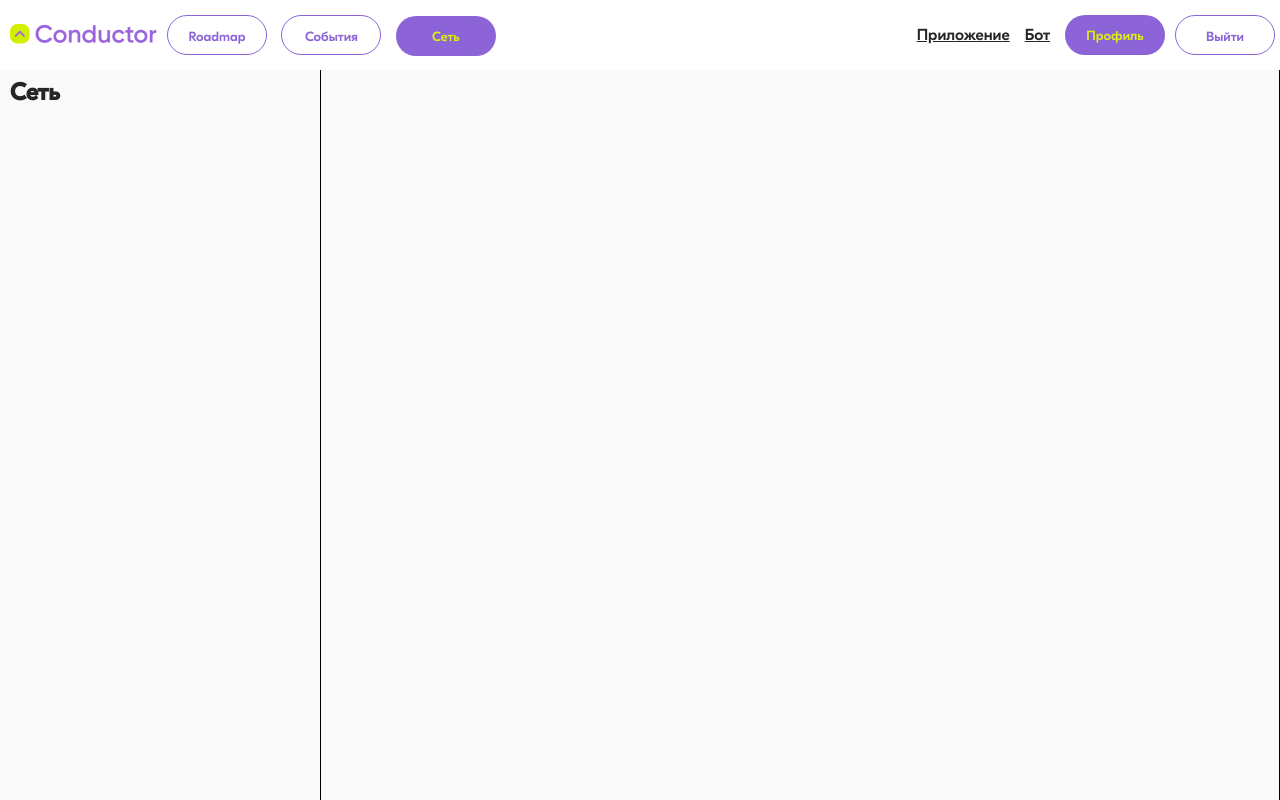
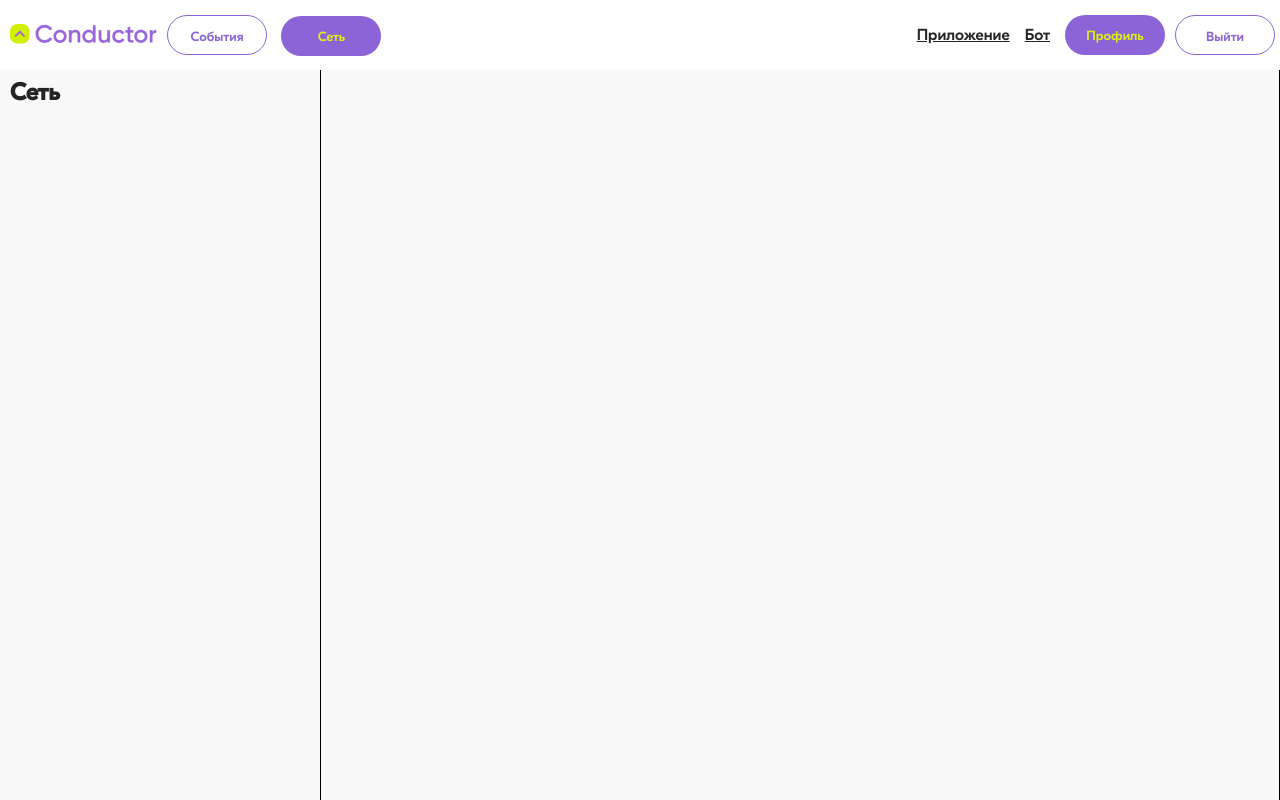
Before and after one commit to papergoldbag/conductor, a Python web app: template templates/network.html in a window 1280 px wide. Run offline with Jinja, Linux system fonts and the light colour scheme; the template is opened without the code that fills it, so the values that code supplies are empty.

Commit message:
no roadmap for super

```diff
--- a/static/js/events.js
+++ b/static/js/events.js
@@ -29,6 +29,9 @@ window.onload = () => {
             if (role === 'hr' || role === 'supervisor') {
                 document.querySelector('.header-links').innerHTML += `<a href="/adduser"><button class="secondary">Управление</button></a>`
             }
+            if (role === 'employee') {
+                document.querySelector('.header-links').innerHTML = `<a href="/roadmap"><button class="secondary">Roadmap</button></a>` + document.querySelector('.header-links').innerHTML
+            }
         })
     }
 
--- a/static/js/main.js
+++ b/static/js/main.js
@@ -310,6 +310,9 @@ window.onload = () => {
             if (role === 'hr' || role === 'supervisor') {
                 document.querySelector('.header-links').innerHTML += `<a href="/adduser"><button class="secondary">Управление</button></a>`
             }
+            if (role === 'employee') {
+                document.querySelector('.header-links').innerHTML = `<a href="/roadmap"><button class="secondary">Roadmap</button></a>` + document.querySelector('.header-links').innerHTML
+            }
         })
     }
 
--- a/static/js/network.js
+++ b/static/js/network.js
@@ -90,20 +90,20 @@ window.onload = () => {
                                         htm += `<div style='width: 13px; height: 13px; border-radius: 50%; background: tomato; margin-top: 4px;'></div>`
                                     }
                                 }
-                                htm += '<span>Сотрудник выполнил это задание</span>'
+                                htm += '<span style="color: #f0f0f0">Сотрудник выполнил это задание</span>'
                                 if (task.type === 'hr_confirmation') {
                                     htm += '<br><input data-index="'+task.index+'" class="hr-checkbox" type="checkbox"'
                                     if (task.is_confirmed_by_int_id !== null) htm += 'checked'
-                                    htm +='><b>Подтвердить выполнение задания</b>'
+                                    htm +='><b style="color: #f0f0f0">Подтвердить выполнение задания</b>'
                                 }
                             } else {
                                 htm += '>'
 
-                                htm += '<span>Сотрудник не выполнил это задание</span>'
+                                htm += '<span  style="color: #f0f0f0">Сотрудник не выполнил это задание</span>'
                                 if (task.type === 'hr_confirmation') {
                                     htm += '<br><input data-index="'+task.index+'" class="hr-checkbox" type="checkbox"'
                                     if (task.is_confirmed_by_int_id !== null) htm += 'checked'
-                                    htm +='><b>Подтвердить выполнение задания</b>'
+                                    htm +='><b style="color: #f0f0f0">Подтвердить выполнение задания</b>'
                                 }
                             }
                             //htm += ` style="color: white;">
@@ -247,6 +247,9 @@ window.onload = () => {
             } else {
                 isNotUser = false
             }
+            if (role === 'employee') {
+                document.querySelector('.header-links').innerHTML = `<a href="/roadmap"><button class="secondary">Roadmap</button></a>` + document.querySelector('.header-links').innerHTML
+            }
         })
     }
 
--- a/static/js/profile.js
+++ b/static/js/profile.js
@@ -65,6 +65,9 @@ window.onload = () => {
             if (role === 'hr' || role === 'supervisor') {
                 document.querySelector('.header-links').innerHTML += `<a href="/adduser"><button class="secondary">Управление</button></a>`
             }
+            if (role === 'employee') {
+                document.querySelector('.header-links').innerHTML = `<a href="/roadmap"><button class="secondary">Roadmap</button></a>` + document.querySelector('.header-links').innerHTML
+            }
         })
     }
 
--- a/static/js/shop.js
+++ b/static/js/shop.js
@@ -68,6 +68,9 @@ window.onload = () => {
             if (role === 'hr' || role === 'supervisor') {
                 document.querySelector('.header-links').innerHTML += `<a href="/adduser"><button class="secondary">Управление</button></a>`
             }
+            if (role === 'employee') {
+                document.querySelector('.header-links').innerHTML = `<a href="/roadmap"><button class="secondary">Roadmap</button></a>` + document.querySelector('.header-links').innerHTML
+            }
             document.querySelector("#balance").innerHTML += `<h1>Монет: ${data.coins}</h1>`
         })
     }
--- a/templates/adduser.html
+++ b/templates/adduser.html
@@ -21,7 +21,6 @@
                 </div> -->
                 <a style="margin-top: 4px" href="/"><img src="/static/img/logo.png" height="20px" style="margin-left: 10px; margin-top: 10px; margin-right: 5px;" alt="logo"/></a>
                 <div class="header-links">
-                    <a href="/roadmap"><button class="secondary">Roadmap</button></a>
                     <a href="/events"><button class="secondary">События</button></a>
                     <a href="/network"><button class="secondary">Сеть</button></a>
                     <a href="/adduser"><button class="primary">Управление</button></a>
--- a/templates/events.html
+++ b/templates/events.html
@@ -21,7 +21,6 @@
                 </div> -->
                 <a style="margin-top: 4px" href="/"><img src="/static/img/logo.png" height="20px" style="margin-left: 10px; margin-top: 10px; margin-right: 5px;" alt="logo"/></a>
                 <div class="header-links">
-                    <a href="/roadmap"><button class="secondary">Roadmap</button></a>
                     <a href="/events"><button class="primary">События</button></a>
                     <a href="/network"><button class="secondary">Сеть</button></a>
                     <!-- <a href="/adduser"><button class="secondary">Управление</button></a> -->
--- a/templates/network.html
+++ b/templates/network.html
@@ -21,7 +21,7 @@
                 </div> h -->
                 <a style="margin-top: 4px" href="/"><img src="/static/img/logo.png" height="20px" style="margin-left: 10px; margin-top: 10px; margin-right: 5px;" alt="logo"/></a>
                 <div class="header-links">
-                    <a href="/roadmap"><button class="secondary">Roadmap</button></a>
+                    <!-- <a href="/roadmap"><button class="secondary">Roadmap</button></a> -->
                     <a href="/events"><button class="secondary">События</button></a>
                     <a href="/network"><button class="primary">Сеть</button></a>
                     <!-- <a href="/adduser"><button class="secondary">Управление</button></a> -->
--- a/templates/profile.html
+++ b/templates/profile.html
@@ -21,7 +21,6 @@
                 </div> -->
                 <a style="margin-top: 4px" href="/"><img src="/static/img/logo.png" height="20px" style="margin-left: 10px; margin-top: 10px; margin-right: 5px;" alt="logo"/></a>
                 <div class="header-links">
-                    <a href="/roadmap"><button class="secondary">Roadmap</button></a>
                     <a href="/events"><button class="secondary">События</button></a>
                     <a href="/network"><button class="secondary">Сеть</button></a>
                 </div>
--- a/templates/roadmap.html
+++ b/templates/roadmap.html
@@ -21,7 +21,6 @@
                 </div> -->
                 <a style="margin-top: 4px" href="/"><img src="/static/img/logo.png" height="20px" style="margin-left: 10px; margin-top: 10px; margin-right: 5px;" alt="logo"/></a>
                 <div class="header-links">
-                    <a href="/roadmap"><button class="primary">Roadmap</button></a>
                     <a href="/events"><button class="secondary">События</button></a>
                     <a href="/network"><button class="secondary">Сеть</button></a>
                     <!-- <a href="/adduser"><button class="secondary">Управление</button></a> -->
--- a/templates/shop.html
+++ b/templates/shop.html
@@ -21,7 +21,6 @@
                 </div> -->
                 <a style="margin-top: 4px" href="/"><img src="/static/img/logo.png" height="20px" style="margin-left: 10px; margin-top: 10px; margin-right: 5px;" alt="logo"/></a>
                 <div class="header-links">
-                    <a href="/roadmap"><button class="secondary">Roadmap</button></a>
                     <a href="/events"><button class="secondary">События</button></a>
                     <a href="/network"><button class="secondary">Сеть</button></a>
                     <!-- <a href="/adduser"><button class="secondary">Управление</button></a> -->
```
